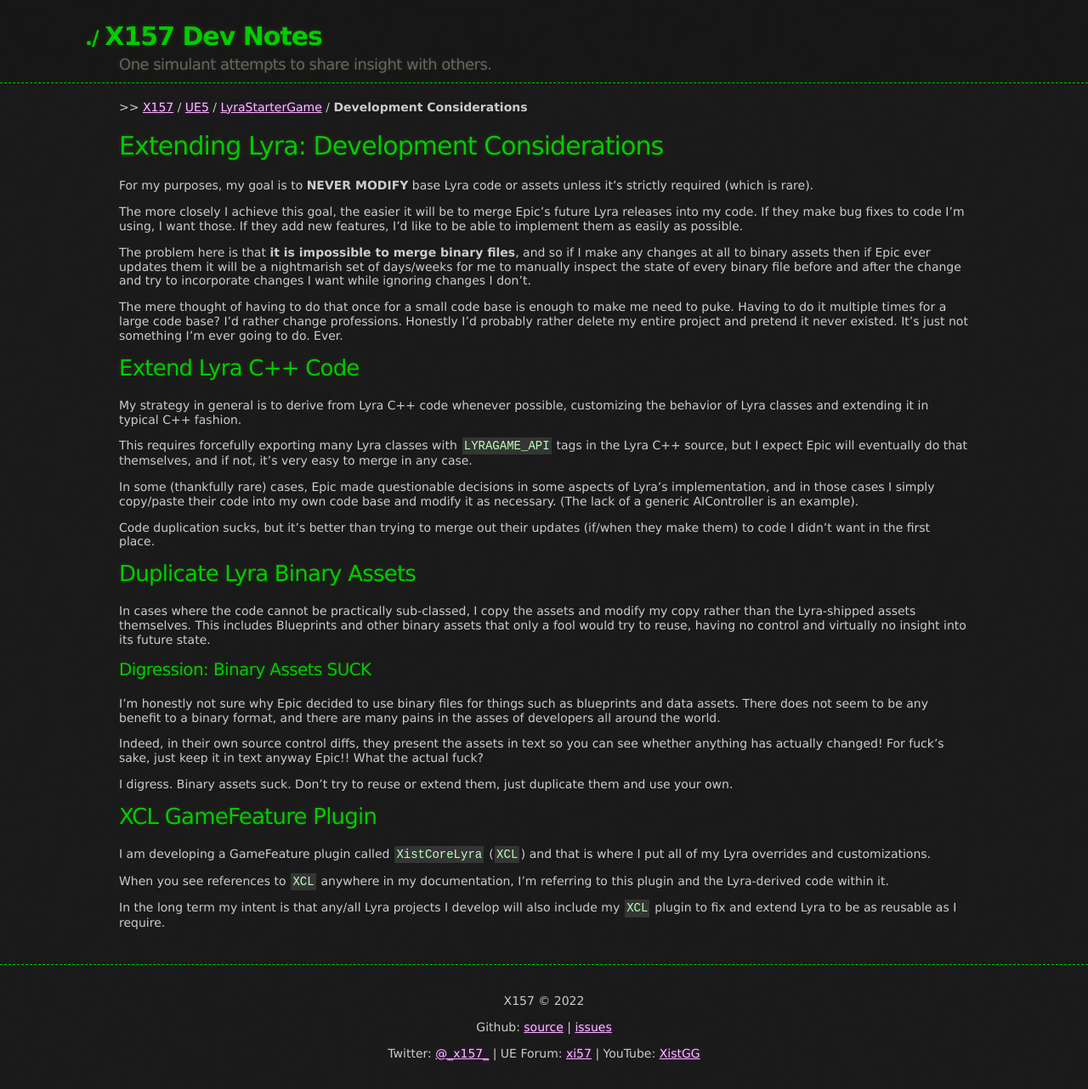
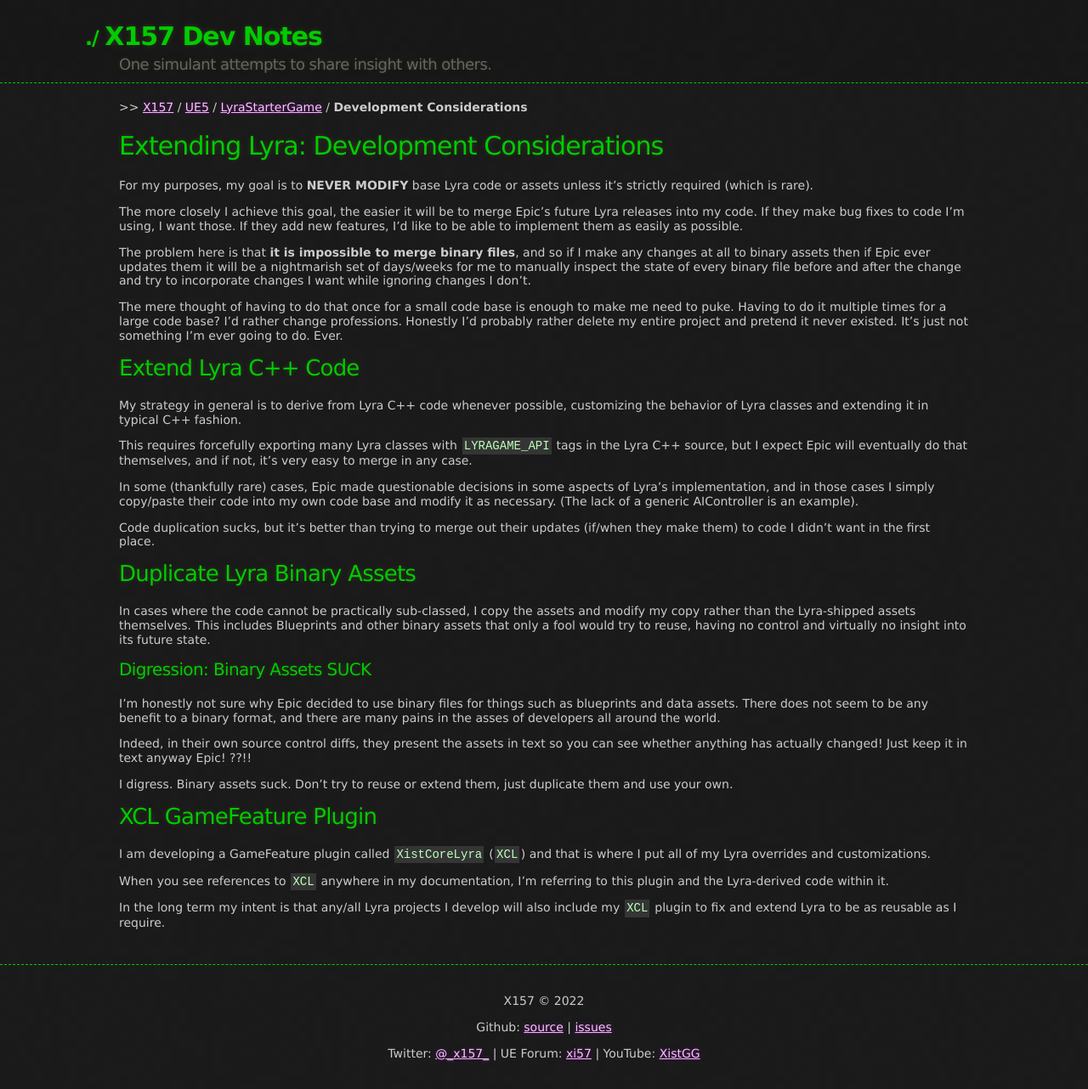
Before and after one commit to x157/x157.github.io, a Jekyll site: the page built from UE5/LyraStarterGame/Development-Considerations.md, in a window 1280 px wide. Shown: the whole page at 85% size. Built offline with Jekyll 4.4.1, drawn with Linux system fonts in a browser that asks for light colours.

Commit message:
Reduce sarcastic intensity

```diff
--- a/UE5/LyraStarterGame/Development-Considerations.md
+++ b/UE5/LyraStarterGame/Development-Considerations.md
@@ -67,8 +67,8 @@
 the world.
 
 Indeed, in their own source control diffs, they present the assets in text
-so you can see whether anything has actually changed!  For fuck's sake, just
-keep it in text anyway Epic!!  What the actual fuck?
+so you can see whether anything has actually changed!  Just
+keep it in text anyway Epic!  ??!!
 
 I digress.  Binary assets suck.  Don't try to reuse or extend them, just
 duplicate them and use your own.
```
